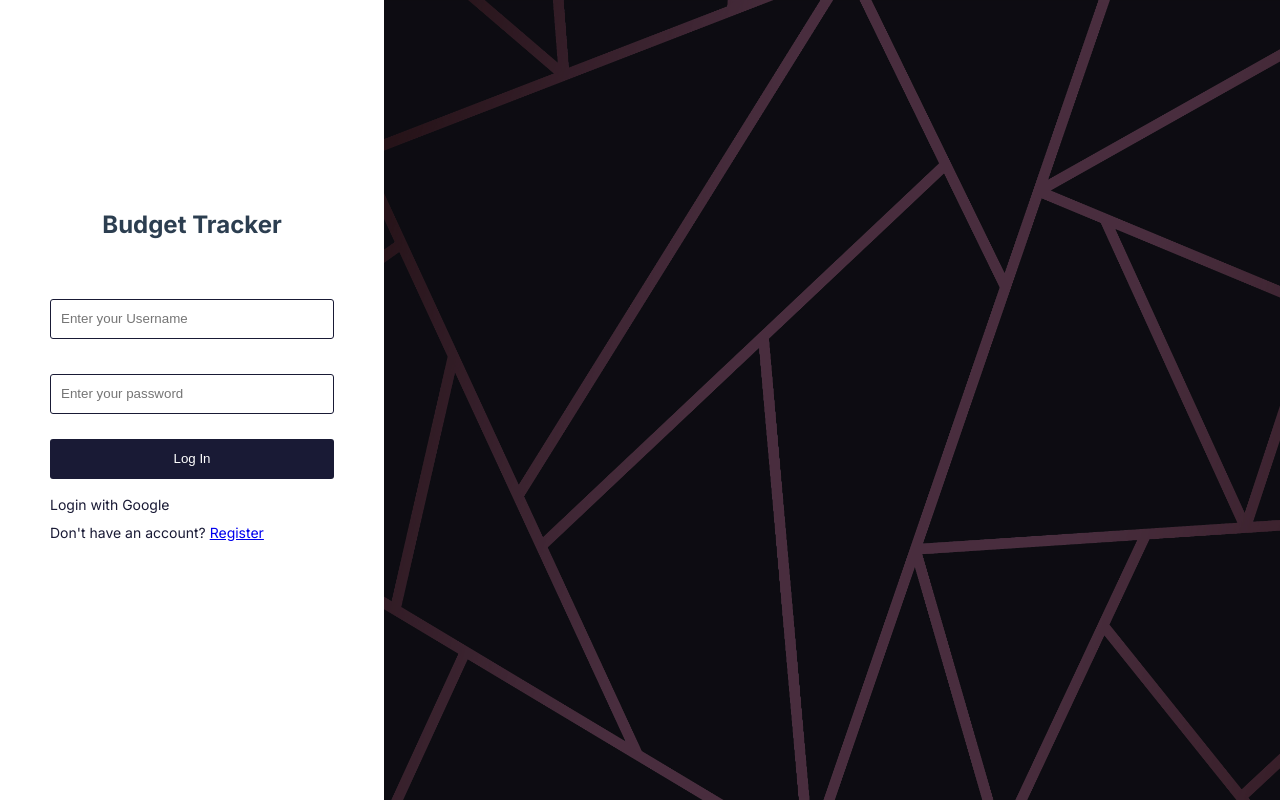
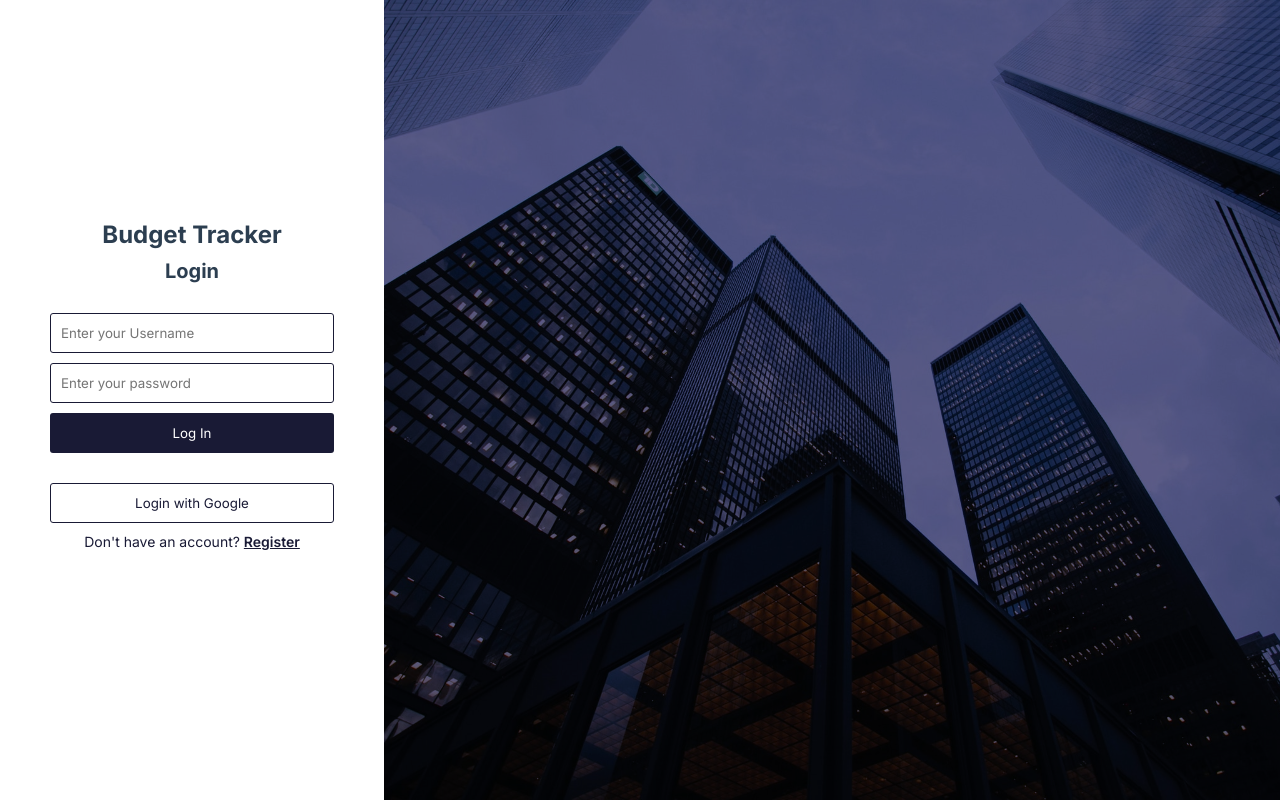
Before and after one commit to Haayzeed/expenses-tracker, a Vue app: page / in a window 1280 px wide. Built offline with nearby package versions, Linux system fonts and the light colour scheme; no server answers.

Commit message:
user interface updated

```diff
--- a/src/App.vue
+++ b/src/App.vue
@@ -11,6 +11,9 @@
   -moz-osx-font-smoothing: grayscale;
   color: #2c3e50;
 }
+input, button, select {
+  font-family: "Inter", -apple-system, BlinkMacSystemFont, "Apple Color Emoji", sans-serif;
+}
 button{
   cursor: pointer;
 }
@@ -20,10 +23,6 @@ button{
   a {
     font-weight: bold;
     color: #2c3e50;
-
-    &.router-link-exact-active {
-      color: #42b983;
-    }
   }
 }
 </style>
--- a/src/views/Home.vue
+++ b/src/views/Home.vue
@@ -3,6 +3,7 @@
         <div class="login-wrapper">
             <div class="login-section">
                 <h2>Budget Tracker</h2>
+                <h5>Login</h5>
                 <div class="card-body">
                     <form @submit.prevent="login">
                         <div class="form-group">
@@ -12,11 +13,11 @@
                         <div class="form-group">
                             <input class="form-control" type="password" placeholder="Enter your password" v-model="password">
                         </div>
-                        <div class="form-group mb-0 text-center">
+                        <div class="form-group text-center">
                             <button class="btn btn-dark btn-block" type="submit"> Log In </button>
                         </div>
                     </form>
-                    <p class="google-link"><a href="" @click.prevent="googleSignUp()">Login with Google</a></p>
+                    <button class="btn google-link" @click.prevent="googleSignUp()">Login with Google</button>
                     <p class="register">Don't have an account? <router-link :to="{name: 'signup'}">Register</router-link></p>
                 </div>
             </div>
@@ -26,7 +27,6 @@
 </template>
 
 <script>
-// import firebase from '@/firebase'
 import firebase from "firebase/app"
 // import 'firebase/auth'
 // const db = firebase.firestore();
@@ -72,6 +72,10 @@ body{
         align-items: center;
         flex-direction: column;
         justify-content: center;
+        h5{
+            font-size: 20px;
+            margin-top: 10px;
+        }
         @media(max-width: 991px){
             width: 40%;
         }
@@ -81,9 +85,9 @@ body{
         }
         .card-body{
             width: 100%;
-            padding: 50px;
+            padding: 30px 50px;
             @media(max-width: 991px){
-                padding: 30px;
+                padding: 20px 30px;
             }
         }
         .form-group{
@@ -91,7 +95,6 @@ body{
             flex-direction: column;
             justify-content: flex-start;
             align-items: flex-start;
-            margin-bottom: 15px;
             input{
                 width: 100%;
                 height: 40px;
@@ -105,20 +108,22 @@ body{
             }
         }
         .google-link{
-            margin-bottom: 10px;
-            a{
-                color: var(--dark-blue);
-                text-decoration: none;
-                font-size: 14px;
-
-                &:hover{
-                    text-decoration: underline;
-                }
-            }
+            margin: 30px 0 10px 0;
+            height: 40px;
+            width: 100%;
+            border-radius: 3px;
+            color: var(--dark-blue);
+            border: 1px solid var(--dark-blue);
+            background: unset;
         }
         .register{
             font-size: 14px;
             color: var(--dark-blue);
+            text-align: center;
+            a{
+                color: var(--dark-blue);
+                font-weight: 600;
+            }
 
         }
     }
--- a/src/views/expenses.vue
+++ b/src/views/expenses.vue
@@ -132,7 +132,7 @@ form{
     .form-control {
         width: 100%;
         height: 40px;
-        margin: 10px 0;
+        margin-bottom: 10px;
         padding: 10px;
         border-radius: 3px;
         border: 1px solid var(--dark-blue);
```
Also changed, not shown: src/assets/images/background.jpg, src/assets/images/background1.jpg (added).
